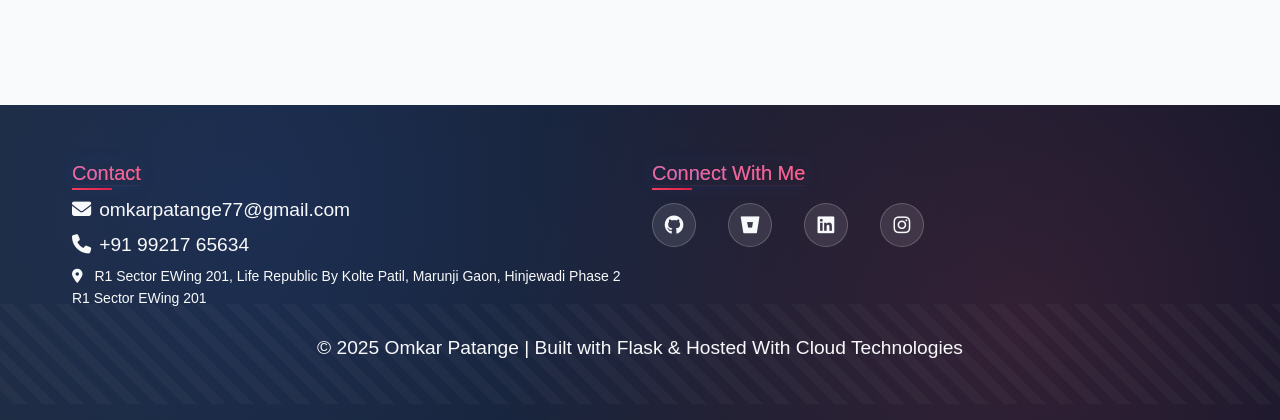
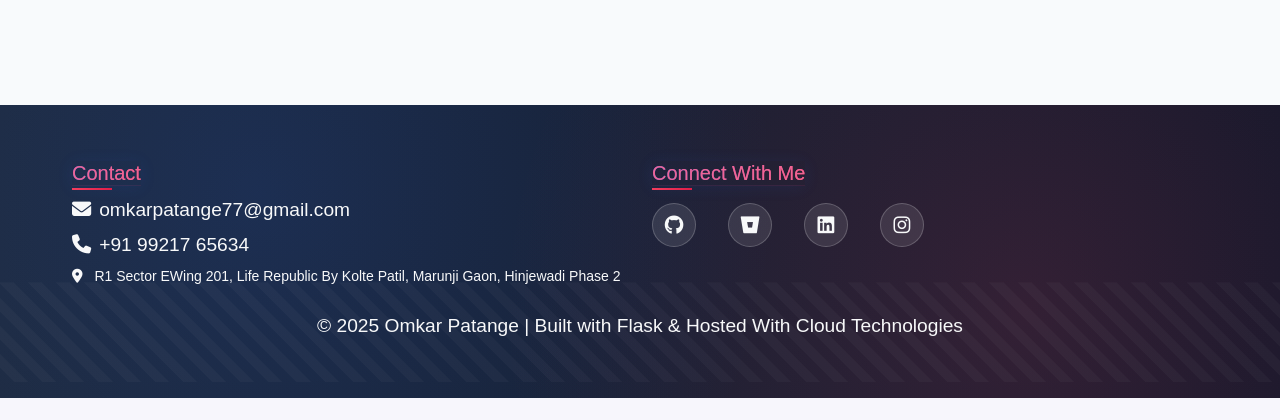
Before and after one commit to Omkarpatange010/Portfolio-By-Omkar, a Flask app: page /blog in a window 1280 px wide. Shown: the part 1591-2011 px from the top of the page. After the commit the page ends 1989 px from the top, so only its background shows below. Run offline with Flask 2, Linux system fonts and the light colour scheme.

Commit message:
Remove duplicate address line from base.html
Removed duplicate address line in base.html.

```diff
--- a/templates/base.html
+++ b/templates/base.html
@@ -72,7 +72,6 @@
             <i class="fas fa-map-marker-alt me-2"></i>
             R1 Sector EWing 201, Life Republic By Kolte Patil,
             Marunji Gaon, Hinjewadi Phase 2<br>
-            R1 Sector EWing 201
           </address>
         </div>
 
```
